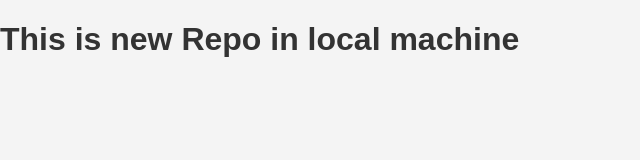
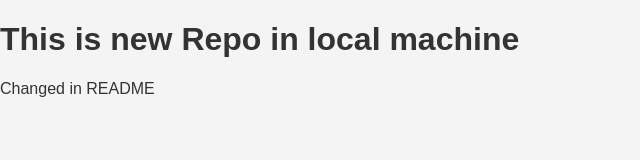
Before and after one commit to Rohith6721/LocalRepo, a plain HTML site: page index.html in a window 1280 px wide. Shown: the whole page, without its empty margins (0-640 px from the left). Drawn offline with Linux system fonts and the light colour scheme.

Commit message:
Paragraph added in index file

```diff
--- a/index.html
+++ b/index.html
@@ -9,6 +9,7 @@
 <body>
     <div>
         <h1>This is new Repo in local machine</h1>
+        <p>Changed in README</p>
     </div>
 </body>
 </html>
```
